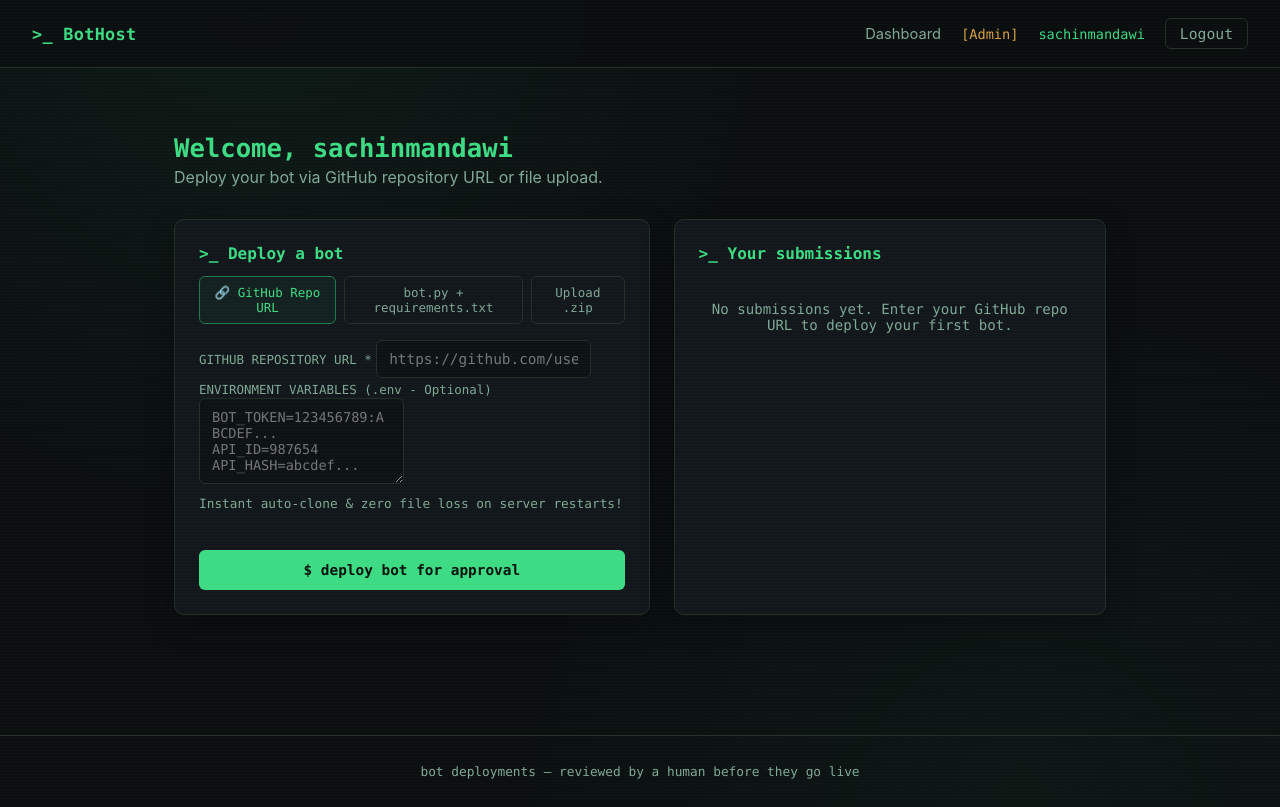
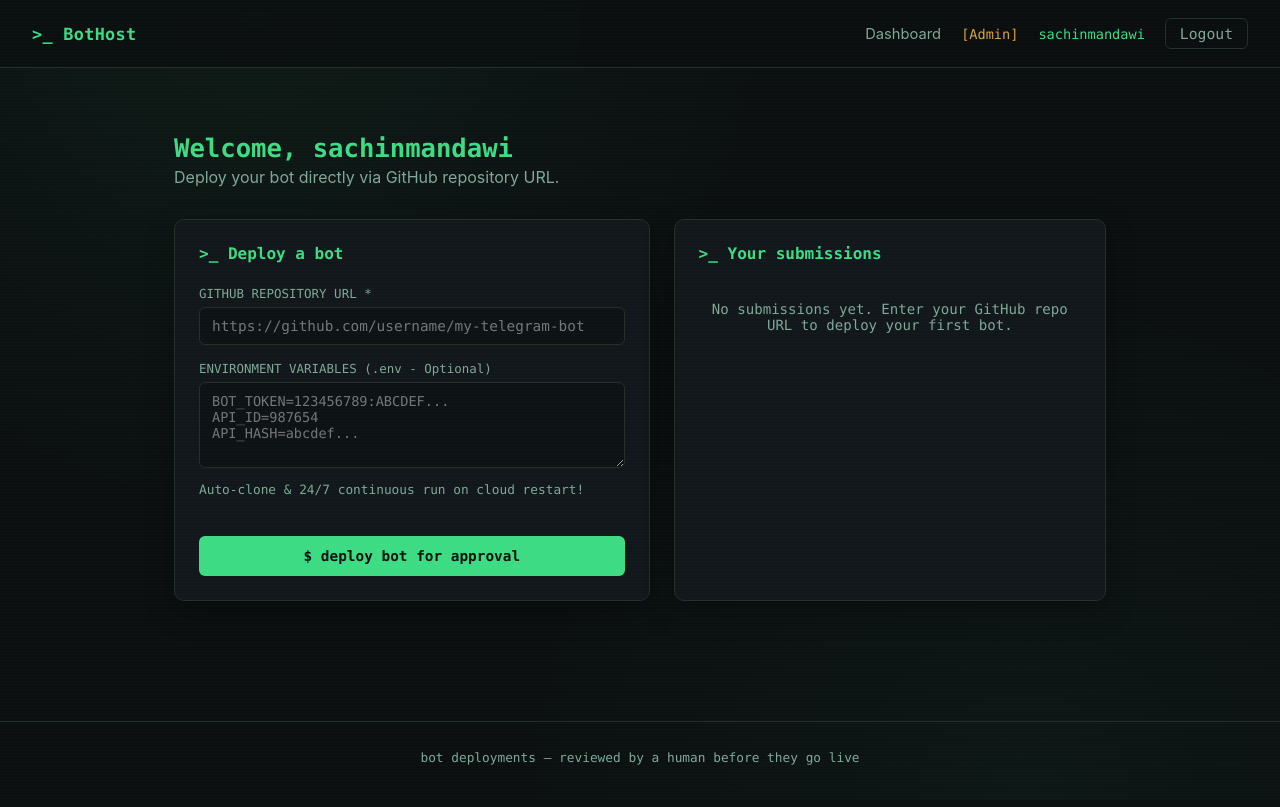
Before and after one commit to sachinmandawi/bothost, a Flask app: page /dashboard in a window 1280 px wide. After the commit the page ends 765 px from the top, so only its background shows below. Run offline with Flask 3, Linux system fonts and the light colour scheme; the visitor is signed in with stand-in values (Sample User, id 1); data that the repository does not hold is empty.

Commit message:
Keep exclusively GitHub Repository Deployment form and clean up dashboard UI

```diff
--- a/static/app.js
+++ b/static/app.js
@@ -1,34 +1,4 @@
 document.addEventListener('DOMContentLoaded', () => {
-  // Tab switching logic for deployment options
-  const tabBtns = document.querySelectorAll('.tab-btn');
-  const tabContents = document.querySelectorAll('.tab-content');
-  const modeInputs = document.querySelectorAll('.mode-input');
-
-  tabBtns.forEach(btn => {
-    btn.addEventListener('click', () => {
-      tabBtns.forEach(b => b.classList.remove('active'));
-      tabContents.forEach(c => c.classList.remove('active'));
-
-      const targetId = btn.dataset.target;
-      let mode = 'github';
-      if (targetId === 'tab-zip') {
-        mode = 'zip';
-      } else if (targetId === 'tab-files') {
-        mode = 'files';
-      }
-
-      modeInputs.forEach(input => {
-        input.value = mode;
-      });
-
-      btn.classList.add('active');
-      const targetElement = document.getElementById(targetId);
-      if (targetElement) {
-        targetElement.classList.add('active');
-      }
-    });
-  });
-
   // Password Visibility Toggle (Eye Icon)
   const togglePassBtns = document.querySelectorAll('.toggle-password');
   togglePassBtns.forEach(btn => {
@@ -44,7 +14,7 @@ document.addEventListener('DOMContentLoaded', () => {
     });
   });
 
-  // Client-side form validation before submitting
+  // Client-side form validation for GitHub Repo URL
   const forms = document.querySelectorAll('form');
   forms.forEach(form => {
     form.addEventListener('submit', (e) => {
@@ -55,18 +25,6 @@ document.addEventListener('DOMContentLoaded', () => {
           alert('Please enter a valid GitHub repository URL (e.g. https://github.com/user/repo).');
           e.preventDefault();
         }
-      } else if (activeMode === 'files') {
-        const botFile = document.getElementById('bot_file');
-        if (botFile && !botFile.files.length) {
-          alert('Please select a bot.py file to upload.');
-          e.preventDefault();
-        }
-      } else if (activeMode === 'zip') {
-        const zipFile = document.getElementById('zip_file');
-        if (zipFile && !zipFile.files.length) {
-          alert('Please select a project.zip file to upload.');
-          e.preventDefault();
-        }
       }
     });
   });
--- a/templates/dashboard.html
+++ b/templates/dashboard.html
@@ -4,42 +4,21 @@
 
 {% block content %}
 <h1 class="page-title">Welcome, {{ session.get('user', 'User') }}</h1>
-<p class="page-sub">Deploy your bot via GitHub repository URL or file upload.</p>
+<p class="page-sub">Deploy your bot directly via GitHub repository URL.</p>
 
 <div class="grid-2">
   <div class="panel">
     <h2>&gt;_ Deploy a bot</h2>
-    <div class="tabs">
-      <button type="button" class="tab-btn active" data-target="tab-github">🔗 GitHub Repo URL</button>
-      <button type="button" class="tab-btn" data-target="tab-files">bot.py + requirements.txt</button>
-      <button type="button" class="tab-btn" data-target="tab-zip">Upload .zip</button>
-    </div>
 
-    <form method="POST" action="/upload" enctype="multipart/form-data" class="stack-form">
+    <form method="POST" action="/upload" class="stack-form">
       <input type="hidden" name="upload_mode" value="github" class="mode-input">
 
-      <div id="tab-github" class="tab-content active">
-        <label for="repo_url">GITHUB REPOSITORY URL *</label>
-        <input type="text" id="repo_url" name="repo_url" placeholder="https://github.com/username/my-telegram-bot">
+      <label for="repo_url">GITHUB REPOSITORY URL *</label>
+      <input type="text" id="repo_url" name="repo_url" placeholder="https://github.com/username/my-telegram-bot" required>
 
-        <label for="env_vars">ENVIRONMENT VARIABLES (.env - Optional)</label>
-        <textarea id="env_vars" name="env_vars" rows="4" style="background: #0d1315; border: 1px solid var(--border); border-radius: 6px; padding: 10px 12px; color: var(--text); font-family: var(--mono); font-size: 0.85rem; outline: none; resize: vertical;" placeholder="BOT_TOKEN=123456789:ABCDEF...&#10;API_ID=987654&#10;API_HASH=abcdef..."></textarea>
-        <p class="hint">Instant auto-clone & zero file loss on server restarts!</p>
-      </div>
-
-      <div id="tab-files" class="tab-content">
-        <label for="bot_file">bot.py</label>
-        <input type="file" id="bot_file" name="bot_file" accept=".py">
-
-        <label for="requirements_file">requirements.txt</label>
-        <input type="file" id="requirements_file" name="requirements_file" accept=".txt">
-      </div>
-
-      <div id="tab-zip" class="tab-content">
-        <label for="zip_file">project.zip</label>
-        <input type="file" id="zip_file" name="zip_file" accept=".zip">
-        <p class="hint">Use this if your bot has multiple files/folders.</p>
-      </div>
+      <label for="env_vars">ENVIRONMENT VARIABLES (.env - Optional)</label>
+      <textarea id="env_vars" name="env_vars" rows="4" style="background: #0d1315; border: 1px solid var(--border); border-radius: 6px; padding: 10px 12px; color: var(--text); font-family: var(--mono); font-size: 0.85rem; outline: none; resize: vertical;" placeholder="BOT_TOKEN=123456789:ABCDEF...&#10;API_ID=987654&#10;API_HASH=abcdef..."></textarea>
+      <p class="hint">Auto-clone & 24/7 continuous run on cloud restart!</p>
 
       <button type="submit" class="btn-primary">$ deploy bot for approval</button>
     </form>
```
